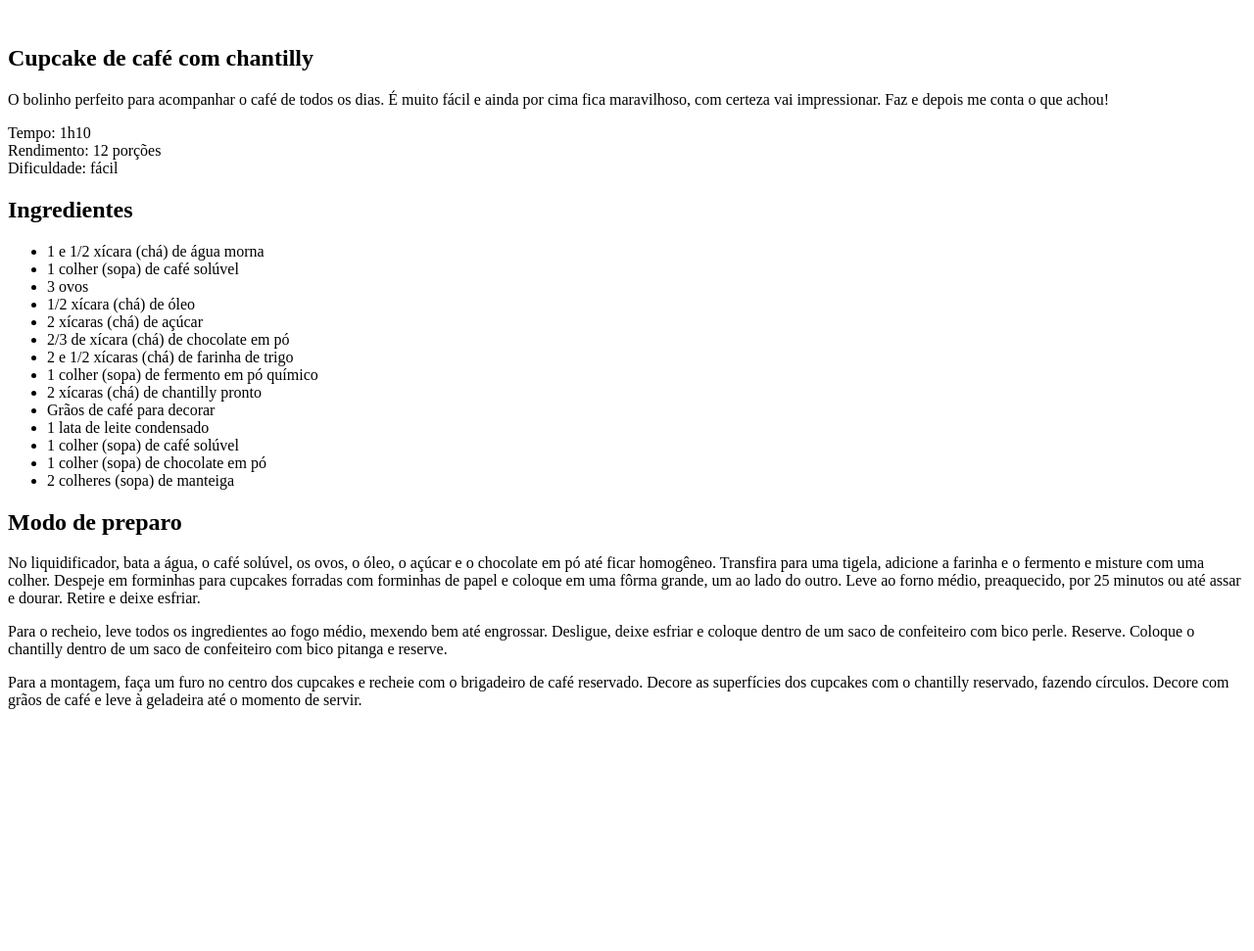
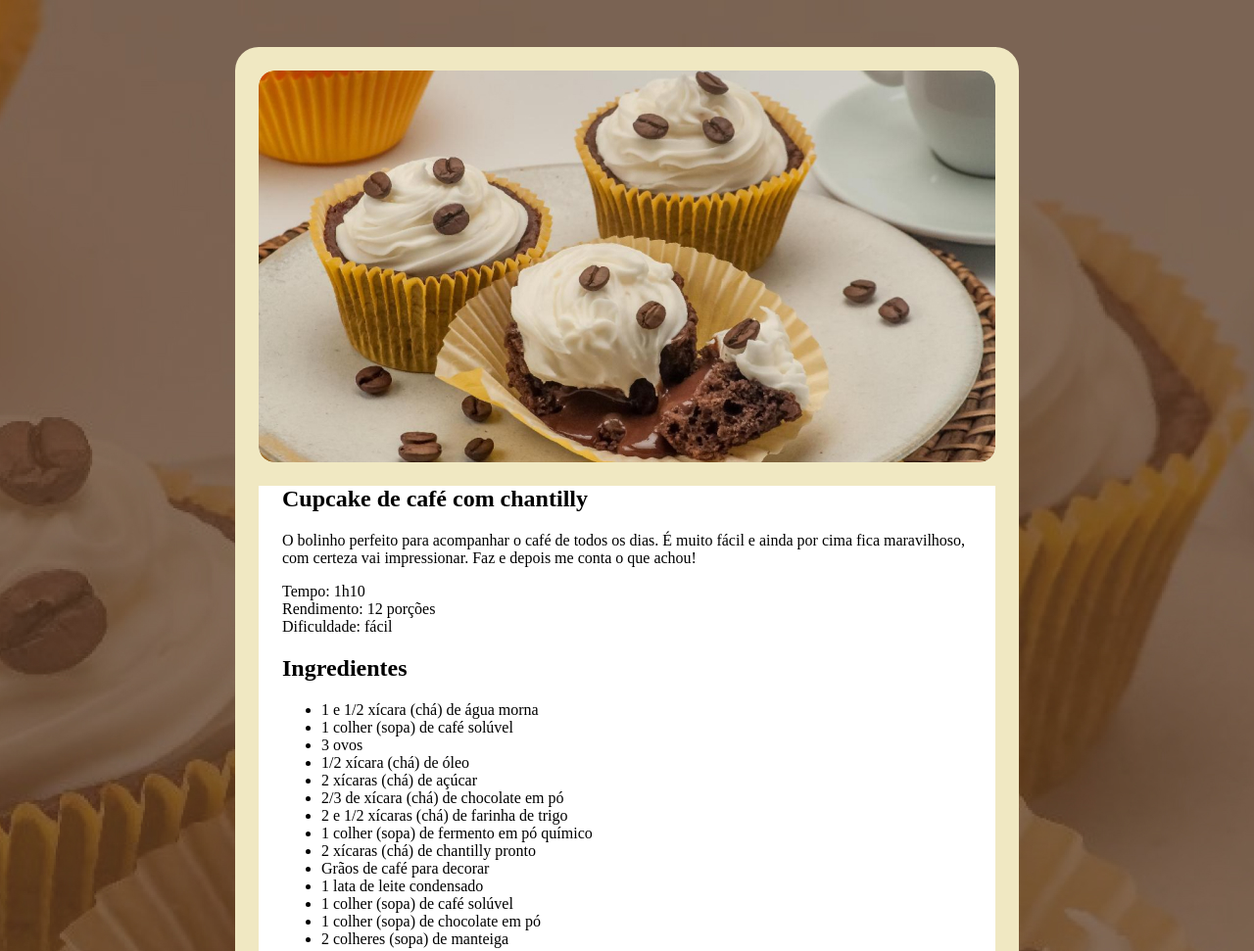
Before and after one commit to deividsantos18/projeto-receitas, a plain HTML site: page index.html in a window 1280 px wide. Shown: the top 971 px of the page at 98% size. Before the commit the page ends 800 px from the top, so only its background shows below. Drawn offline with Linux system fonts and the light colour scheme.

Commit message:
imagem de fundo e outros estilos

```diff
--- a/index.html
+++ b/index.html
@@ -5,11 +5,13 @@
     <meta charset="UTF-8">
     <meta name="viewport" content="width=device-width, initial-scale=1.0">
     <title>Página de receita</title>
+
+    <link rel="stylesheet" href="style.css">
 </head>
 
 <body>
     <div class="pagina">
-        <img src="" alt="">
+        <img src="assents/main-image.jpg" alt="Imagem de doce.">
         <main>
             <section class="about">
                 <h1>Cupcake de café com chantilly</h1>
--- /dev/null
+++ b/style.css
@@ -0,0 +1,23 @@
+body {
+    background-image: url(assents/bg-image.jpg);
+    background-size: cover;
+}
+
+img {
+    border-radius: 16px;
+}
+
+.pagina {
+    background-color: #F0E8C2;
+    width: 800px;
+    height: 1440px;
+    padding: 24px;
+    border-radius: 24px;
+    margin: 48px auto;
+    box-sizing: border-box;
+}
+
+main {
+    background-color: white;
+    padding: 0px 24px 24px 24px;
+}
```
Also changed, not shown: assents/bg-image.jpg (added), assents/main-image.jpg (added).
